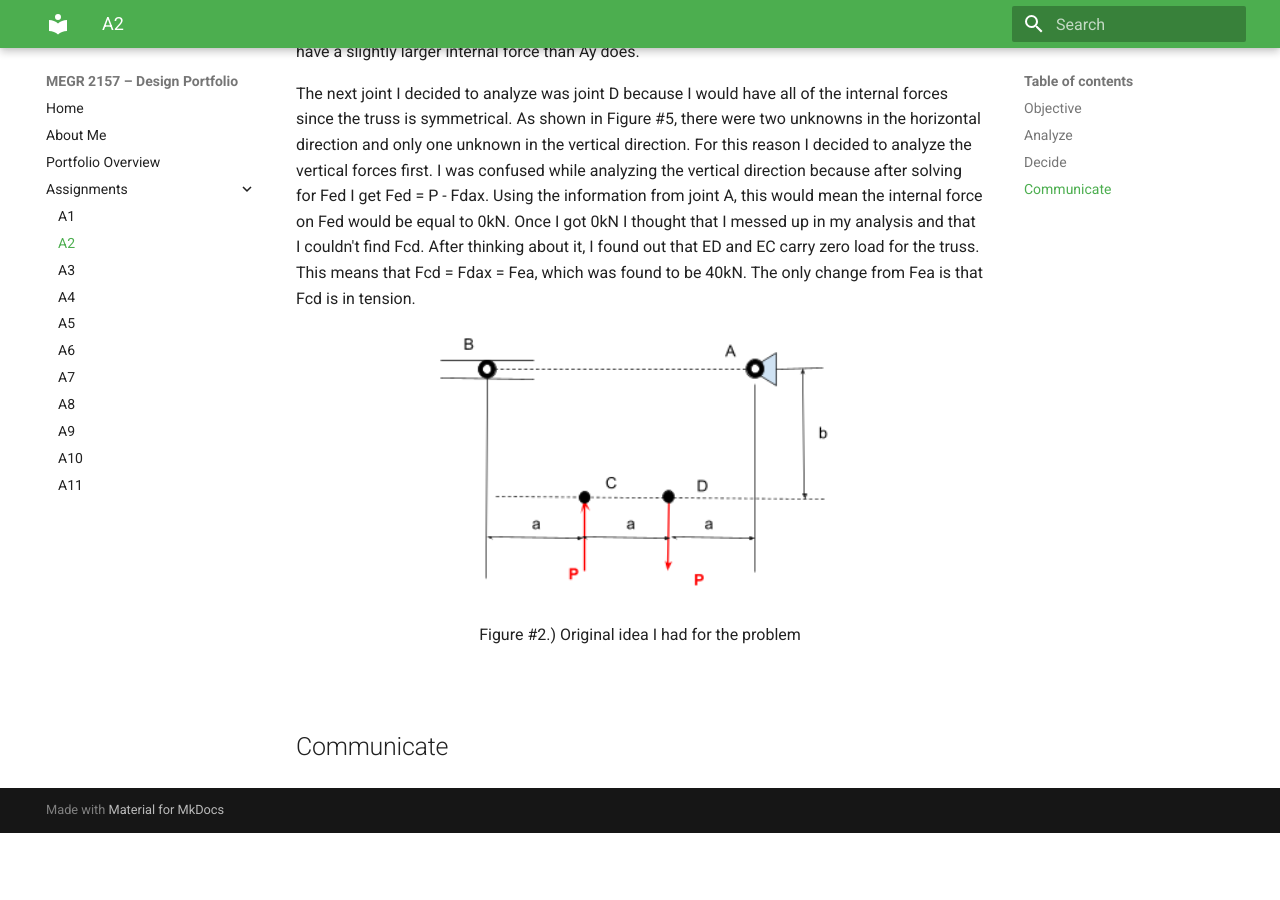
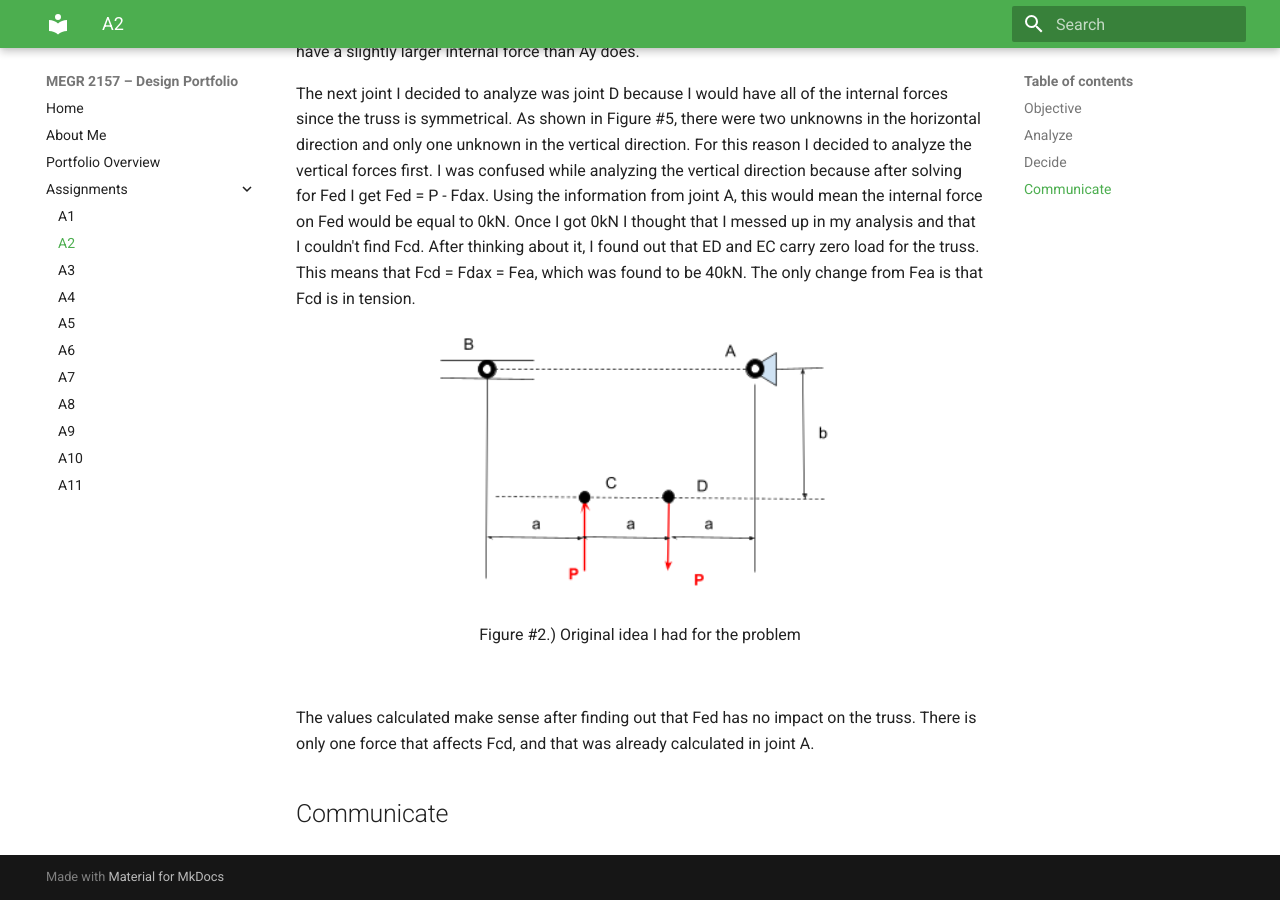
Before and after one commit to AndyChwalik/megr2157-portfolio, an MkDocs documentation site: the page built from docs/assignments/A02/index.md, in a window 1280 px wide and 900 px high, scrolled down 3079 px. Built offline with MkDocs 1.6.1 and Material for MkDocs 9.7.7, drawn with Linux system fonts in a browser that asks for light colours; before the commit the page ends 3912 px from its top, so only the background shows below that.

Commit message:
Update index.md

```diff
--- a/docs/assignments/A02/index.md
+++ b/docs/assignments/A02/index.md
@@ -57,6 +57,8 @@ The next joint I decided to analyze was joint D because I would have all of the
   <p>Figure #2.) Original idea I had for the problem</p>
 </div> <br>
 
+The values calculated make sense after finding out that Fed has no impact on the truss. There is only one force that affects Fcd, and that was already calculated in joint A.
+
 
 
 ## Communicate
```
